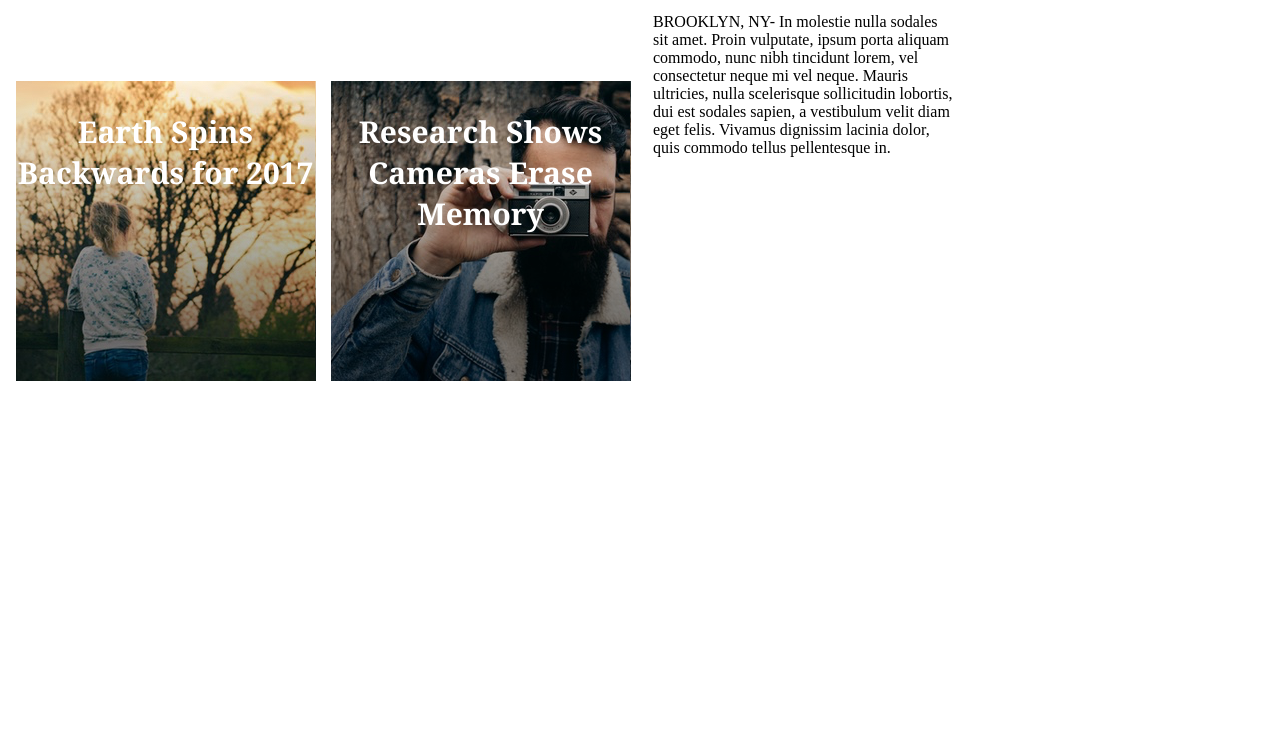
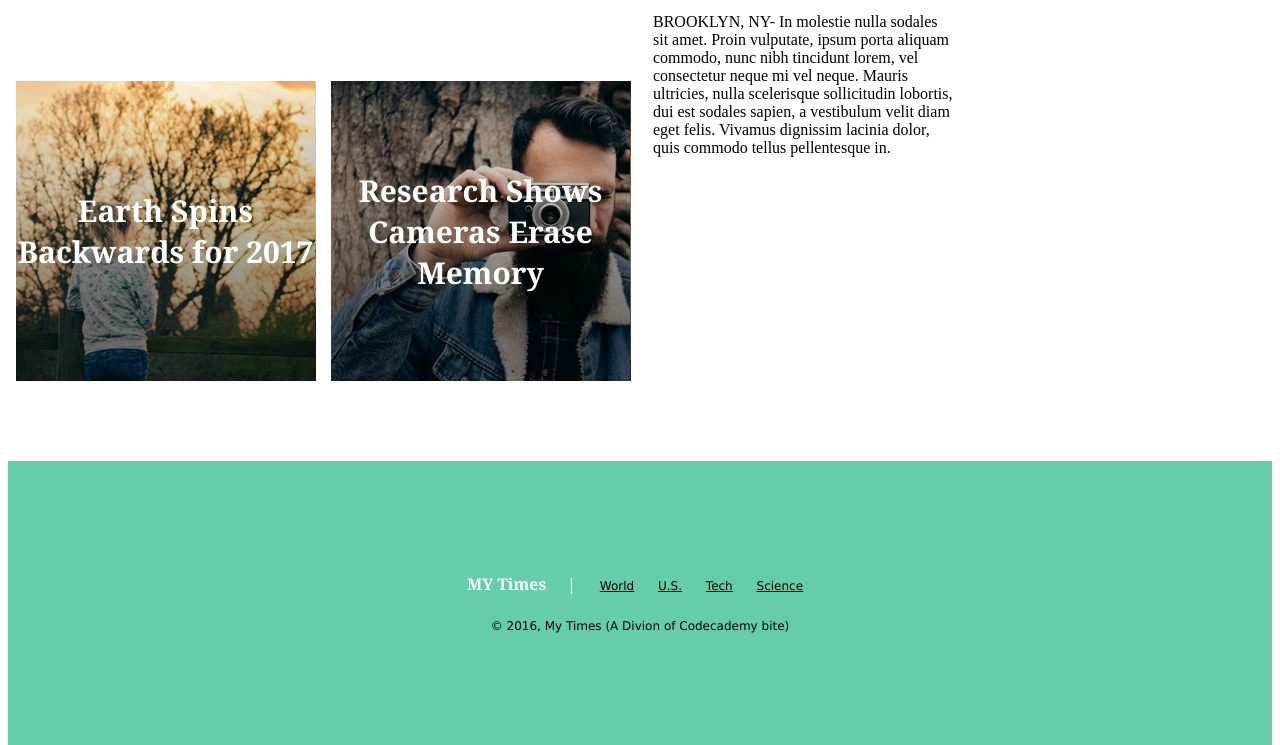
Before and after one commit to benito7suriano/myTimes, a plain HTML site: page index.html in a window 1280 px wide. Shown: the part 841-1586 px from the top of the page. Before the commit the page ends 1222 px from the top, so only its background shows below. Drawn offline with Linux system fonts and the light colour scheme.

Commit message:
Finish footer and styling.

```diff
--- a/index.html
+++ b/index.html
@@ -90,5 +90,20 @@
       </div>
     </div>
 
+    <footer>
+      <p>
+        <span class="title">MY Times &nbsp; &nbsp;&nbsp;|</span>
+        <span class="f-links"><a href="#">World</a></span>
+        <span class="f-links"><a href="#">U.S.</a></span>
+        <span class="f-links"><a href="#">Tech</a></span>
+        <span class="f-links"><a href="#">Science</a></span>
+      </p>
+
+        <p>&copy; 2016, My Times (A Divion of Codecademy bite)</p>
+      </footer>
+
   </body>
+
+
+
 </html>
--- a/resources/css/style.css
+++ b/resources/css/style.css
@@ -1,10 +1,8 @@
 /* Layout */
 
-/*
-div {
+/*div {
   border: 1px solid black;
-}
-*/
+}*/
 
 /* Header Section */
 
@@ -84,6 +82,8 @@ header nav {
   font-size: 40px;
   color: white;
   height: 300px;
+  display: flex;
+  align-items: center;
 }
 
 #earth-story {
@@ -124,6 +124,8 @@ header nav {
   font-weight: bold;
   font-size: 30px;
   color: white;
+  display: flex;
+  align-items: center;
 }
 
 .subsection {
@@ -156,3 +158,36 @@ header nav {
   font-size: 12px;
   color: DimGray;
 }
+
+/*Footer Section */
+
+footer {
+  background-color: MediumAquamarine;
+  margin: auto;
+  padding: 100px;
+  font-family: Verdana;
+  font-size: 12px;
+  display: flex;
+  text-align: center;
+  flex-direction: column;
+  justify-content: center;
+  position: relative;
+  top: 200px;
+}
+
+footer .title {
+  font-family: Georgia;
+  font-size: 16px;
+  font-weight: bold;
+  padding-right: 10px;
+  color: white;
+}
+
+footer .f-links {
+  padding-left: 10px;
+  padding-right: 10px;
+}
+
+footer a {
+  color: black;
+}
```
